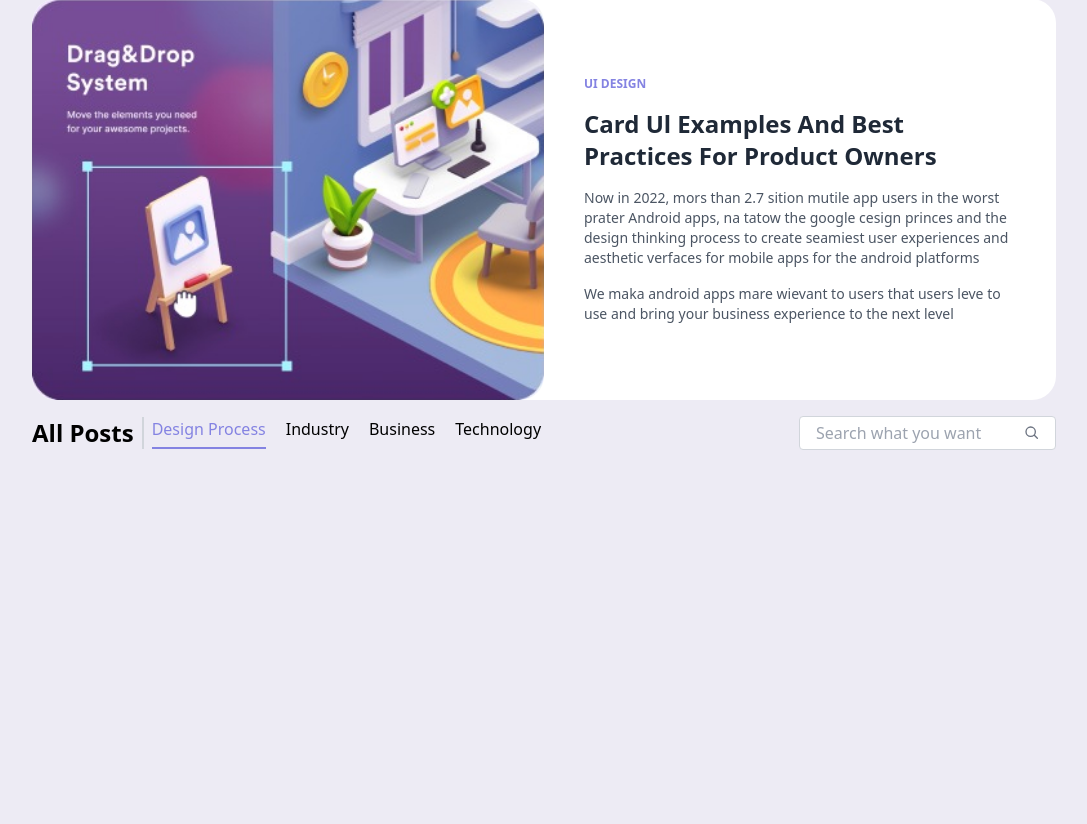
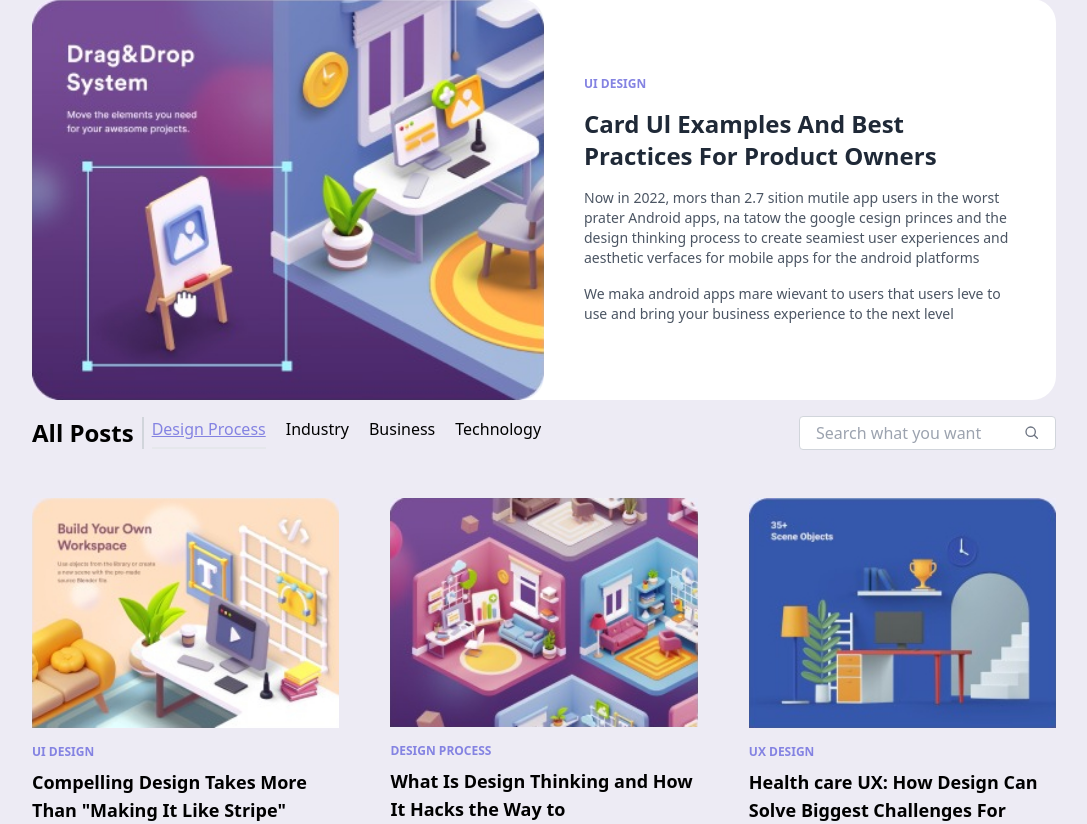
Before and after one commit to Lionel-hub1/appux, a Django app: page / in a window 1280 px wide. Shown: the part 393-1217 px from the top of the page, without its empty margins (96-1183 px from the left). Before the commit the page ends 843 px from the top, so only its background shows below. Run offline with Django 5.2, Linux system fonts and the light colour scheme; some libraries are stand-ins or nearby versions.

Commit message:
Design complete with about to be perfect design

```diff
--- a/templates/index.html
+++ b/templates/index.html
@@ -72,7 +72,6 @@
       </nav>
     </header>
     <main class="mt-14 px-[10vw]">
-      {% comment %} Top Intro Content {% endcomment %}
       <div class="flex flex-col items-center lg:flex-row">
         <div class="lg:w-1/2">
           <h1 class="text-4xl font-black text-black">
@@ -88,8 +87,6 @@
           />
         </div>
       </div>
-
-      {% comment %} Card Intro content {% endcomment %}
       <div class="flex flex-col items-center lg:flex-row bg-white rounded-3xl">
         <div class="lg:w-1/2 w-full">
           <img
@@ -115,16 +112,19 @@
           </p>
         </div>
       </div>
-      <div class="flex items-center justify-between py-4">
+      <div
+        class="flex flex-col lg:flex-row items-center justify-between py-4"
+        id="Links"
+      >
         <div class="flex flex-row">
           <h1 class="text-2xl font-black">All Posts</h1>
           <div class="border-l-2 border-gray-300 ml-2 mr-2"></div>
-          <div class="border-b-2 border-[#8483E2] text-[#8483E2]">
+          <a class="border-b-2 underline text-[#8483E2]" href="#Links">
             Design Process
-          </div>
-          <div class="ml-5">Industry</div>
-          <div class="ml-5">Business</div>
-          <div class="ml-5">Technology</div>
+          </a>
+          <a class="ml-5" href="#Links">Industry</a>
+          <a class="ml-5" href="#Links">Business</a>
+          <a class="ml-5" href="#Links">Technology</a>
         </div>
 
         <div class="flex items-center space-x-4">
@@ -153,6 +153,41 @@
           </div>
         </div>
       </div>
+      <div class="flex flex-col lg:flex-row justify-between mt-8">
+        <div class="lg:w-[30%]">
+          <img
+            src="{% static 'bottom_card_1.jpg' %}"
+            alt="Card 1"
+            class="w-full"
+          />
+          <h1 class="text-xs font-bold text-[#8483E2] pt-4">UI DESIGN</h1>
+          <h2 class="text-lg font-semibold mt-2">
+            Compelling Design Takes More Than "Making It Like Stripe"
+          </h2>
+        </div>
+        <div class="lg:w-[30%]">
+          <img
+            src="{% static 'bottom_card_2.jpg' %}"
+            alt="Card 2"
+            class="w-full"
+          />
+          <h1 class="text-xs font-bold text-[#8483E2] pt-4">DESIGN PROCESS</h1>
+          <h2 class="text-lg font-semibold mt-2">
+            What Is Design Thinking and How It Hacks the Way to
+          </h2>
+        </div>
+        <div class="lg:w-[30%]">
+          <img
+            src="{% static 'bottom_card_3.jpg' %}"
+            alt="Card 3"
+            class="w-full"
+          />
+          <h1 class="text-xs font-bold text-[#8483E2] pt-4">UX DESIGN</h1>
+          <h2 class="text-lg font-semibold mt-2">
+            Health care UX: How Design Can Solve Biggest Challenges For
+          </h2>
+        </div>
+      </div>
     </main>
   </body>
 </html>
```
Also changed, not shown: static/bottom_card_1.jpg (added), static/bottom_card_2.jpg (added), static/bottom_card_3.jpg (added).
